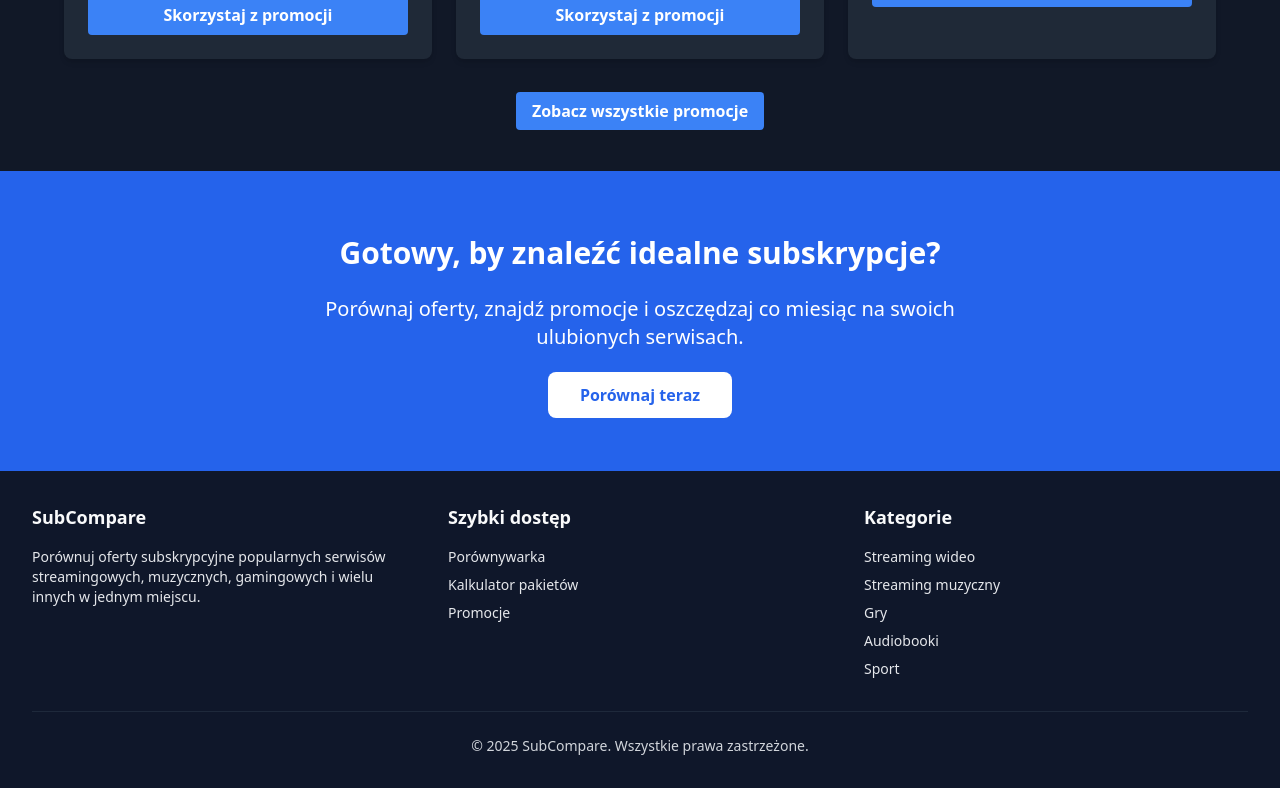
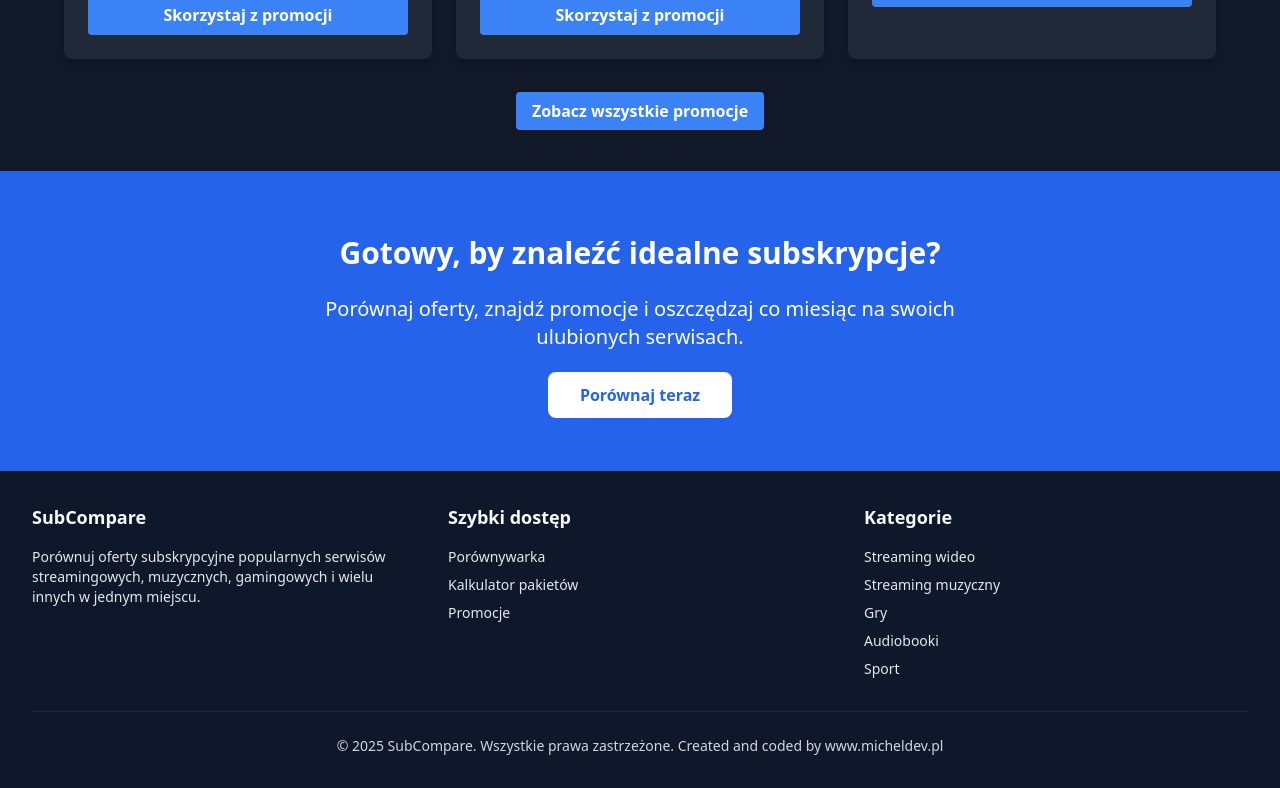
Before and after one commit to Lorexowy/subcompare, a Next.js app: page / in a window 1280 px wide. Shown: the part 2527-3315 px from the top of the page. Built offline with nearby package versions, Linux system fonts and the light colour scheme.

Commit message:
footer creator

```diff
--- a/src/components/Footer.js
+++ b/src/components/Footer.js
@@ -68,7 +68,7 @@ export default function Footer() {
         </div>
 
         <div className="border-t border-dark-100 mt-8 pt-6 text-center text-light-400 text-sm">
-          <p>© {currentYear} SubCompare. Wszystkie prawa zastrzeżone.</p>
+          <p>© {currentYear} SubCompare. Wszystkie prawa zastrzeżone. Created and coded by <a href='https://micheldev.pl/' target='_blank'>www.micheldev.pl</a></p>
         </div>
       </div>
     </footer>
```
